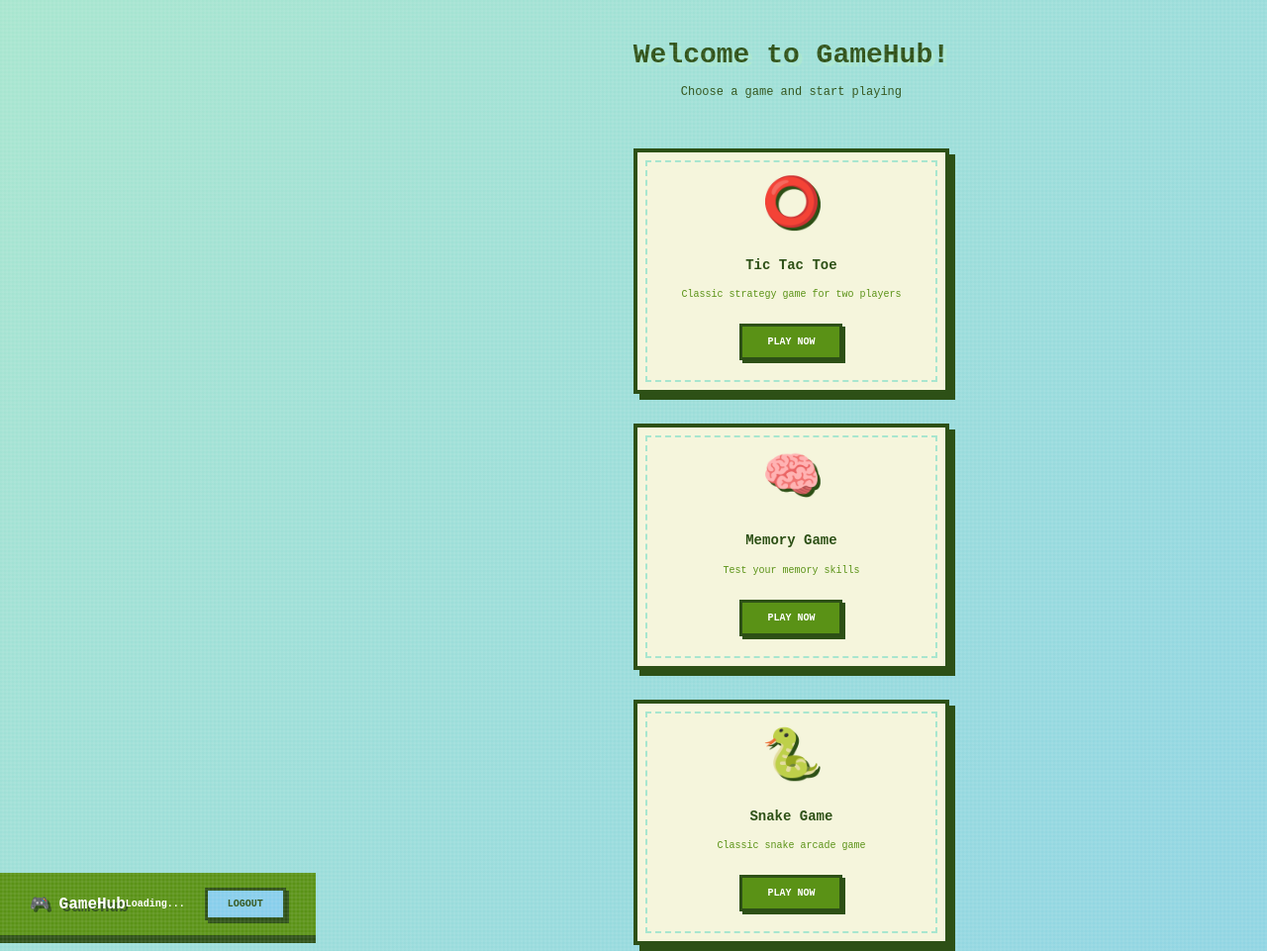
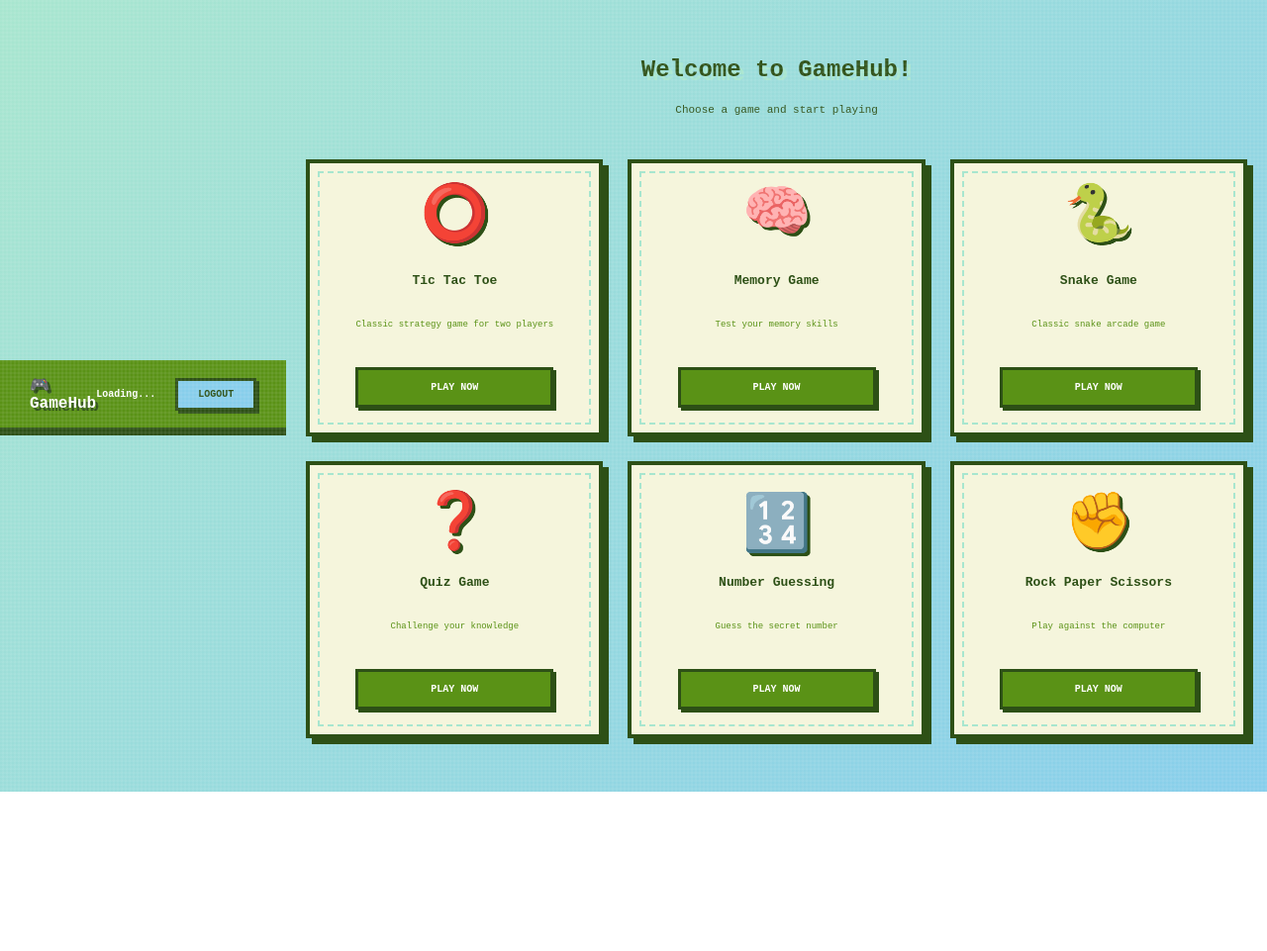
Before and after one commit to tanisha1317/smeraldo_garden, a plain HTML site: page homepage.html in a window 1280 px wide. Shown: the top 961 px of the page at 99% size. After the commit the page ends 800 px from the top, so only its background shows below. Drawn offline with Linux system fonts and the light colour scheme; a script that the page names is missing.

Commit message:
css alignment update

```diff
--- a/styles.css
+++ b/styles.css
@@ -1,4 +1,4 @@
-* {
+ *{
     margin: 0;
     padding: 0;
     box-sizing: border-box;
@@ -262,48 +262,73 @@ body::before {
 }
 
 .main-content {
-    padding: 40px 20px;
+    padding: 30px 20px;
     max-width: 1200px;
     margin: 0 auto;
+    width: 100%;
 }
 
 .welcome-section {
     text-align: center;
-    margin-bottom: 50px;
+    margin-bottom: 40px;
+    padding: 0 20px;
 }
 
 .welcome-section h2 {
-    font-size: 28px;
+    font-size: 24px;
     color: #2d5016;
-    margin-bottom: 10px;
+    margin-bottom: 15px;
     text-shadow: 4px 4px 0 #a8e6cf;
     font-family: 'Press Start 2P', monospace;
+    line-height: 1.4;
 }
 
 .welcome-section p {
     color: #2d5016;
-    font-size: 12px;
+    font-size: 11px;
     font-family: 'Press Start 2P', monospace;
     margin-top: 15px;
+    line-height: 1.6;
 }
 
 .games-grid {
     display: grid;
-    grid-template-columns: repeat(auto-fit, minmax(280px, 1fr));
-    gap: 30px;
+    grid-template-columns: repeat(3, 1fr);
+    gap: 25px;
     margin-top: 30px;
+    max-width: 1000px;
+    margin-left: auto;
+    margin-right: auto;
+}
+
+@media (max-width: 1024px) {
+    .games-grid {
+        grid-template-columns: repeat(2, 1fr);
+    }
+}
+
+@media (max-width: 640px) {
+    .games-grid {
+        grid-template-columns: 1fr;
+        max-width: 400px;
+    }
 }
 
 .game-card {
     background: #f5f5dc;
     border: 4px solid #2d5016;
     border-radius: 0;
-    padding: 30px;
+    padding: 25px 20px;
     box-shadow: 6px 6px 0 #2d5016;
     transition: all 0.1s ease;
     cursor: pointer;
     text-align: center;
     position: relative;
+    display: flex;
+    flex-direction: column;
+    align-items: center;
+    justify-content: space-between;
+    min-height: 280px;
 }
 
 .game-card::before {
@@ -329,30 +354,36 @@ body::before {
 }
 
 .game-icon {
-    font-size: 48px;
+    font-size: 56px;
     margin-bottom: 15px;
     filter: drop-shadow(3px 3px 0 #2d5016);
     image-rendering: pixelated;
+    flex-shrink: 0;
 }
 
 .game-card h3 {
     color: #2d5016;
-    margin-bottom: 10px;
-    font-size: 14px;
+    margin-bottom: 12px;
+    font-size: 13px;
     font-family: 'Press Start 2P', monospace;
     line-height: 1.6;
+    flex-grow: 0;
 }
 
 .game-card p {
     color: #5a9216;
-    font-size: 10px;
+    font-size: 9px;
     margin-bottom: 20px;
     font-family: 'Press Start 2P', monospace;
     line-height: 1.8;
+    flex-grow: 1;
+    display: flex;
+    align-items: center;
+    justify-content: center;
 }
 
 .play-btn {
-    padding: 10px 25px;
+    padding: 12px 30px;
     background: #5a9216;
     color: white;
     border: 3px solid #2d5016;
@@ -364,6 +395,9 @@ body::before {
     font-size: 10px;
     text-transform: uppercase;
     box-shadow: 3px 3px 0 #2d5016;
+    flex-shrink: 0;
+    width: 100%;
+    max-width: 200px;
 }
 
 .play-btn:hover {
```
